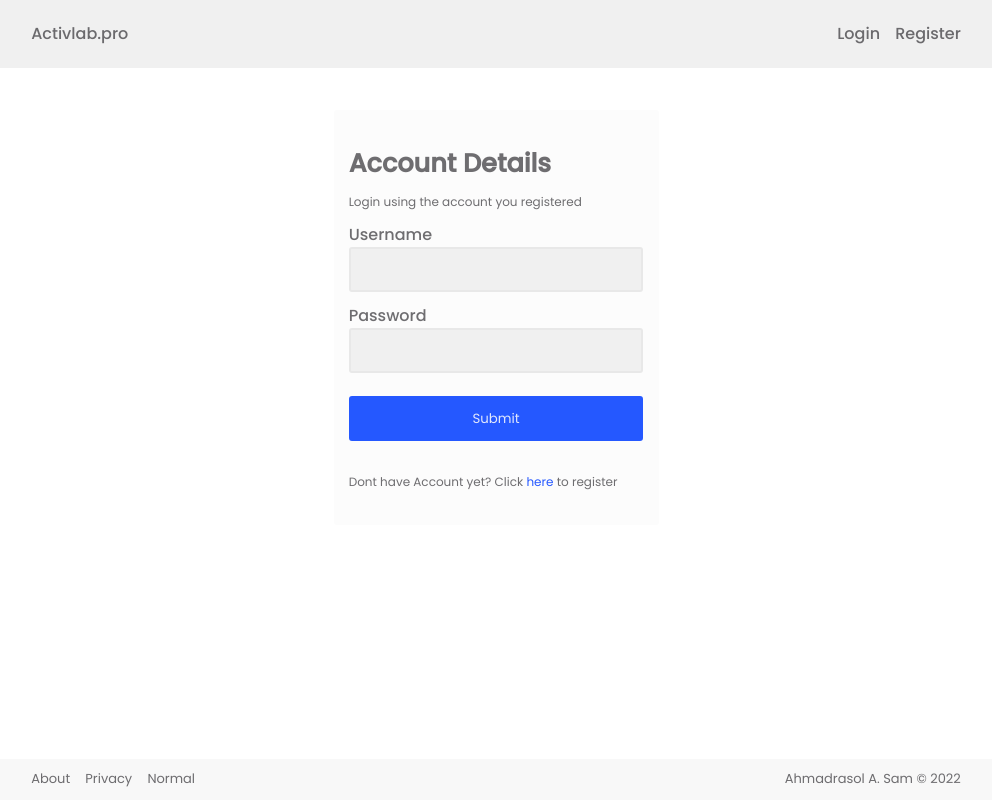
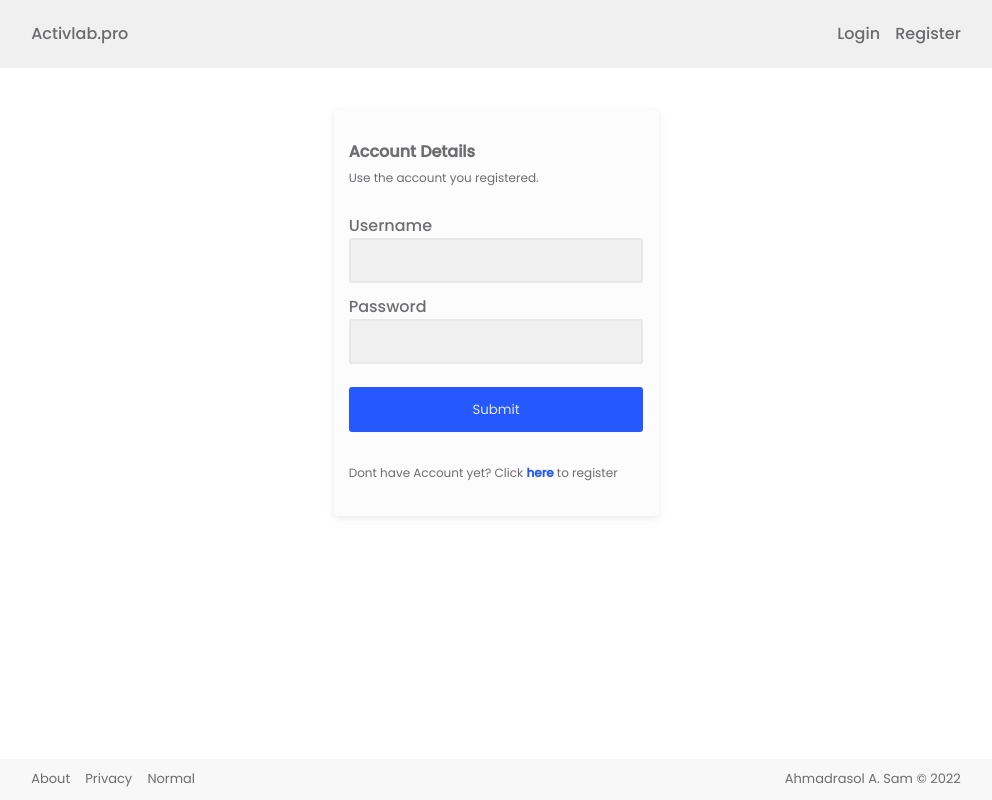
Before and after one commit to ph1234-dev/hawk.io, a Vue app: page /login in a window 1280 px wide. Shown: the whole page, without its empty margins (144-1136 px from the left). Built offline with nearby package versions, Linux system fonts and the light colour scheme.

Commit message:
updated views

```diff
--- a/src/views/RegisterView.vue
+++ b/src/views/RegisterView.vue
@@ -30,25 +30,47 @@
             }else{
                 // console.log(`Form Errors? ${Object.keys(formErrors)}`)
                 // submit
-                store.registerUser(form.username,form.password,form.name)
+                let status = store.registerUser(form.username,form.password,form.name)
+                return status
             }
-        })
+    })
 
-        await validate
+
+    // if true users can register
+    // else there was an error
+    let allowed = await validate
+    console.log(`Allowed status from interface : ${allowed}`)
+    if (allowed) {
         console.log("Successful Registration")
         router.push({
             name: 'successful_register'
         })
-        // form = reactive(formInitialValue)
+        showAccountError.value = false
+    } else {
+        // alert('user already exist')
+        showAccountError.value = true
+        form = reactive(formInitialValue)
     }
+}
 
+let showAccountError = ref(false)
 
 </script>
 
 <template>
     <form class="form" @submit.prevent="submit()">
-        <span class="text text-big text-bold">New Account</span>
-        <p class="text-small">Complete the fields provided to register</p>
+        <strong>New Account</strong>
+
+        <p class="text-small">
+            <template v-if="showAccountError" class="error">
+                Account with username
+                <strong><em>{{form.username}}</em></strong>
+                already exist. Please choose a different one
+            </template>
+            <template v-else>
+                Complete the fields provided to register
+            </template>
+        </p>
 
         &nbsp;
         <label>Tester name</label>
@@ -73,5 +95,6 @@
     }
     form{
         border: none;
+        box-shadow: 0px 2px 7px rgba(228, 228, 228, 0.77);
     }
 </style>
--- a/src/views/SignInView.vue
+++ b/src/views/SignInView.vue
@@ -1,82 +1,9 @@
 <script setup>
 
-import { useRouter } from 'vue-router';
-import { ref, reactive } from 'vue'
-import { useFormValidator } from '@/util/validator'
-import { useBackendAPI } from '@/stores/api'
-
-let { formErrors, validateEmptyField } = useFormValidator()
-let store = useBackendAPI()
-let router = useRouter()
-let formInitialValue = {
-    username: '',
-    password: '',
-}
-
-let form = reactive(formInitialValue)
-let showDoesNotExistAccount = ref()
-
-let submit = async () => {
-
-    let validate = new Promise((resolve, reject) => {
-        console.log(`Trying to validate username[${form.username}] | password[${form.password}]`)
-        validateEmptyField('username', form.username)
-        validateEmptyField('password', form.password)
-        resolve(Object.keys(formErrors).length > 0)
-    }).then(async function (response) {
-        if (response) {
-            console.log(`Form errors found`)
-        } else {
-            let stat = await store.loginUserAccount(form.username, form.password)
-            if ( stat ){
-                console.log("Should be logging in")
-                router.push({
-                    name: 'home'
-                })
-            }else{
-                showDoesNotExistAccount.value = "Account does not exist"
-            }
-            console.log('Status login: ', stat)
-        }
-    })
-
-    await validate
-
-
-    // form = reactive(formInitialValue)
-}
+import LoginForm from '@/components/LoginForm.vue';
 
 </script>
 
 <template>
-    <form class="form" @submit.prevent="submit()">
-
-        <span class="text text-big text-bold">Account Details</span>
-        <p class="text-small">Login using the account you registered</p>
-
-        <span class="" v-if="showDoesNotExistAccount"> Account Does Not Exist</span>
-
-        <label>Username</label>
-        <input v-model="form.username" type="text">
-        <span v-if="formErrors.username" class="error">{{ formErrors.username }}</span>
-
-        <label>Password</label>
-        <input v-model="form.password" type="password">
-        <span v-if="formErrors.password" class="error">{{ formErrors.password }}</span>
-
-        <input type="submit">
-        <p class="dont-have-account text-small">Dont have Account yet? Click <a>here</a> to register</p>
-    </form>
+    <LoginForm></LoginForm>
 </template>
-
-<style scoped>
-    .dont-have-account{
-        margin-top: 2rem;
-    }
-    .title{
-        margin-bottom: 40px;
-    }
-    form{
-        border: none;
-    }
-</style>
```
